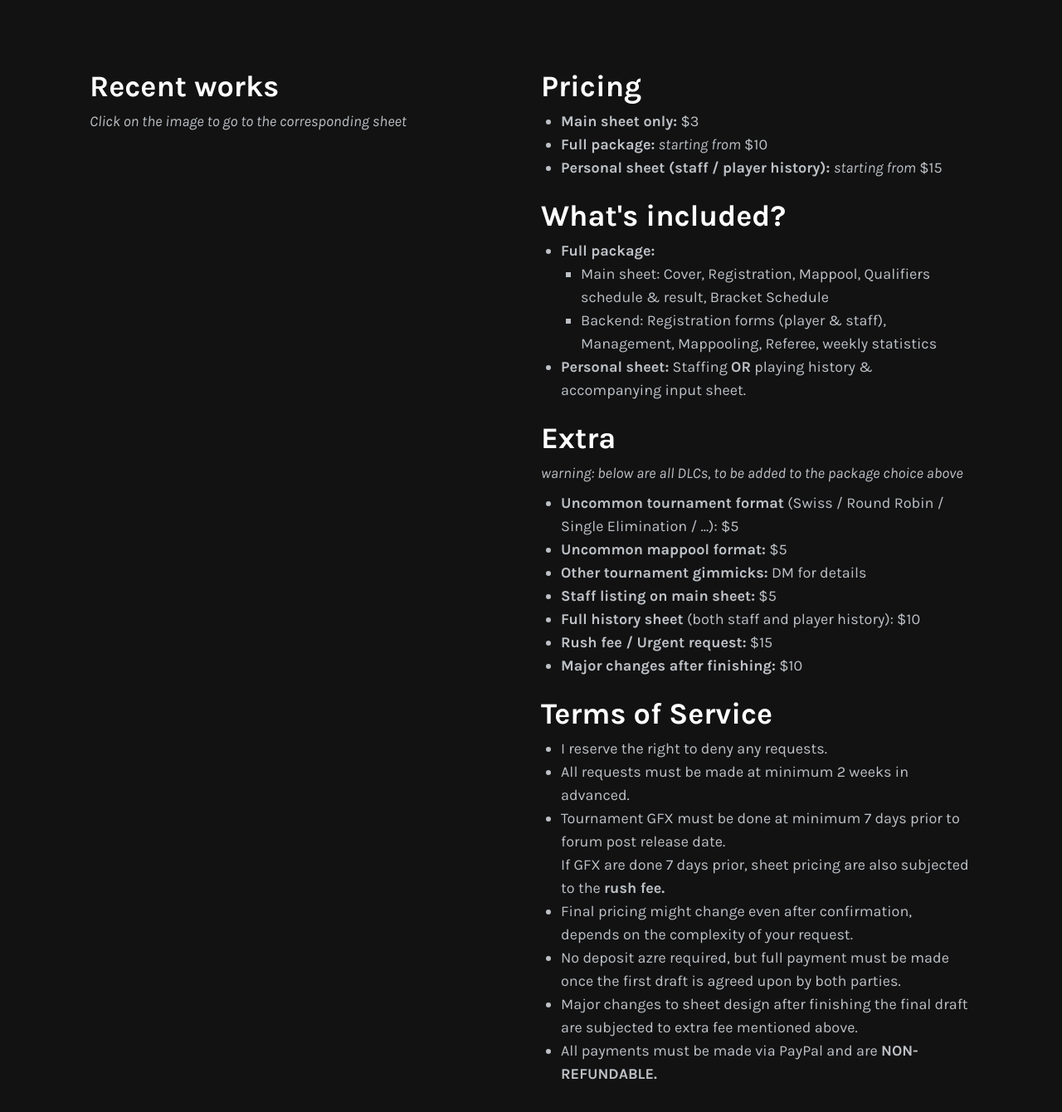
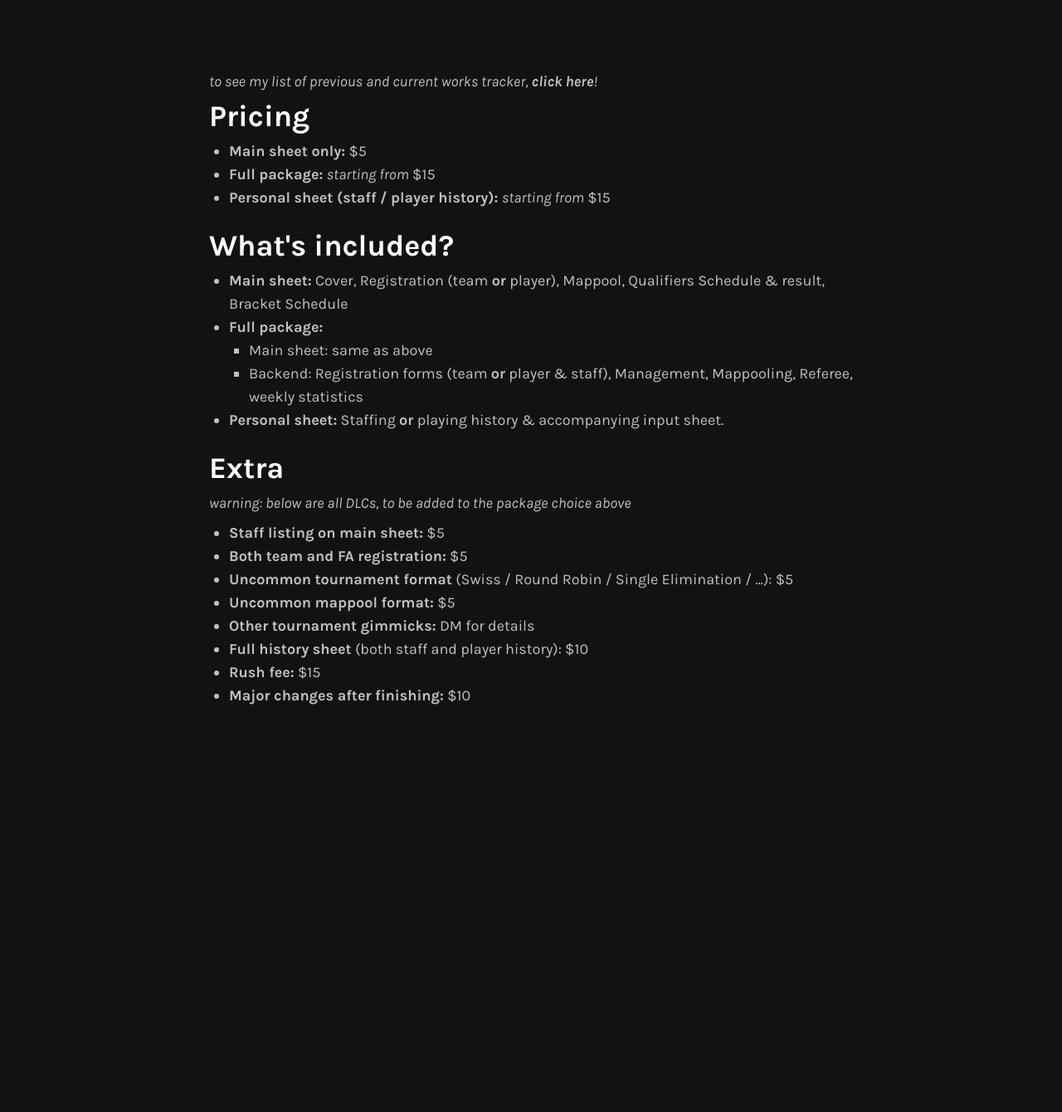
Before and after one commit to munehime/hoaq-portfolio, a SvelteKit app: page /commissions in a window 1280 px wide. Shown: the top 1340 px of the page at 83% size. After the commit the page ends 952 px from the top, so only its background shows below. Built offline with nearby package versions, Linux system fonts and the light colour scheme; some icons are missing.

Commit message:
feat: tos and commissions change

```diff
--- a/src/routes/+page.svelte
+++ b/src/routes/+page.svelte
@@ -2,6 +2,7 @@
     const links: Array<{ title: string; path: string }> = [
         { title: "me!", path: "/me" },
         { title: "commissions", path: "/commissions" },
+        { title: "tos", path: "/tos" },
         { title: "staff log", path: "/staff-log" }
     ];
 </script>
--- a/src/routes/commissions/+page.svelte
+++ b/src/routes/commissions/+page.svelte
@@ -30,23 +30,15 @@
 
 <main class="flex-1">
     <div class="flex flex-col min-h-screen justify-center items-center px-12 sm:px-24 py-20">
-        <div class="w-full max-w-7xl grid grid-cols-1 lg:grid-cols-2 justify-between items-start">
-            <div class="flex flex-col gap-4 justify-between items-between lg:items-start">
-                <div>
-                    <div class="px-3 py-1 text-4xl font-bold text-white">Recent works</div>
-                    <div class="px-3 py-1 text-lg italic">
-                        Click on the image to go to the corresponding sheet
-                    </div>
-                </div>
-                <div class="w-full px-4" />
-            </div>
+        <div class="w-[800px] max-w-7xl justify-center items-center">
             <div class="mt-3 lg:mt-0 flex flex-col gap-4 justify-between items-start">
                 <div>
+                    <div class="px-3 py-1 text-lg italic">to see my list of previous and current works tracker, <a class="font-bold" href="https://trello.com/b/MzWWWCqY/hoaqs-spreadsheet-log" target="_blank">click here</a>!</div>
                     <div class="px-3 py-1 text-4xl font-bold text-white">Pricing</div>
                     <div class="ml-6 px-3 py-1 text-lg">
                         <ul class="list-disc">
-                            <li><strong>Main sheet only:</strong> $3</li>
-                            <li><strong>Full package:</strong> <a class="italic">starting from</a> $10</li>
+                            <li><strong>Main sheet only:</strong> $5</li>
+                            <li><strong>Full package:</strong> <a class="italic">starting from</a> $15</li>
                             <li><strong>Personal sheet (staff / player history):</strong> <a class="italic">starting
                                 from</a> $15
                             </li>
@@ -58,16 +50,17 @@
                     <div class="ml-6 px-3 py-1 flex flex-col gap-4 text-lg">
                         <div>
                             <ul class="list-disc">
+                                <li><strong>Main sheet:</strong> Cover, Registration (team <b>or</b> player), Mappool, Qualifiers Schedule & result,
+                                            Bracket Schedule</li>
                                 <li><strong>Full package:</strong>
                                     <ul class="pl-6 list-[square]">
-                                        <li>Main sheet: Cover, Registration, Mappool, Qualifiers schedule & result,
-                                            Bracket Schedule
+                                        <li>Main sheet: same as above
                                         </li>
-                                        <li>Backend: Registration forms (player & staff), Management, Mappooling,
+                                        <li>Backend: Registration forms (team <b>or</b> player & staff), Management, Mappooling,
                                             Referee, weekly statistics
                                         </li>
                                     </ul>
-                                <li><strong>Personal sheet:</strong> Staffing <strong>OR</strong> playing history &
+                                <li><strong>Personal sheet:</strong> Staffing <b>or</b> playing history &
                                     accompanying input sheet.
                                 </li>
                             </ul>
@@ -82,47 +75,21 @@
                     <div class="ml-6 px-3 py-1 flex flex-col gap-4 text-lg">
                         <div>
                             <ul class="list-disc">
+                                <li><strong>Staff listing on main sheet:</strong> $5</li>
+                                <li><strong>Both team and FA registration:</strong> $5</li>
                                 <li><strong>Uncommon tournament format</strong> (Swiss / Round Robin / Single
                                     Elimination / ...): $5
                                 </li>
                                 <li><strong>Uncommon mappool format:</strong> $5</li>
                                 <li><strong>Other tournament gimmicks:</strong> DM for details</li>
-                                <li><strong>Staff listing on main sheet:</strong> $5</li>
                                 <li><strong>Full history sheet</strong> (both staff and player history): $10</li>
-                                <li><strong>Rush fee / Urgent request:</strong> $15</li>
+                                <li><strong>Rush fee:</strong> $15</li>
                                 <li><strong>Major changes after finishing:</strong> $10</li>
                             </ul>
                         </div>
                     </div>
                 </div>
                 <div>
-                    <div class="px-3 py-1 text-4xl font-bold text-white">Terms of Service</div>
-                    <div class="ml-6 px-3 py-1 flex flex-col gap-4 text-lg">
-                        <div>
-                            <ul class="list-disc">
-                                <li>I reserve the right to deny any requests.</li>
-                                <li>All requests must be made at minimum 2 weeks in advanced.</li>
-                                <li>
-                                    Tournament GFX must be done at minimum 7 days prior to forum post release date.
-                                    <div>
-                                        If GFX are done 7 days prior, sheet pricing are also subjected to the <strong>rush
-                                        fee.</strong>
-                                    </div>
-                                </li>
-                                <li>Final pricing might change even after confirmation, depends on the complexity of
-                                    your request.
-                                </li>
-                                <li>No deposit azre required, but full payment must be made once the first draft is
-                                    agreed upon by both parties.
-                                </li>
-                                <li>Major changes to sheet design after finishing the final draft are subjected to extra
-                                    fee mentioned above.
-                                </li>
-                                <li>All payments must be made via PayPal and are <strong>NON-REFUNDABLE.</strong></li>
-                            </ul>
-                        </div>
-                    </div>
-                </div>
             </div>
         </div>
     </div>
--- a/src/routes/me/+page.svelte
+++ b/src/routes/me/+page.svelte
@@ -66,7 +66,7 @@
                         </div>
                     </div>
                     <div class="text-xl text-center font-mono">
-                        NM1 enjoyer / avid tournament staff
+                        25, he-him, vi/en
                     </div>
                     <div class="">
                         <ul class="flex gap-7 justify-center items-center w-full">
@@ -104,24 +104,13 @@
                         <div>
                             A jack-of-all-trade type of staff. You can find me in pretty much every staff role of a
                             tournament, with the exclusion of designing. I was mainly a referee from 2018 to 2020 and
-                            slowly trainsitioned to my current favourite role - Streamer (sometimes Commentator). My
-                            standout contribution to this role can be seen in <i>3 Digits World Cup</i>,
-                            <i>Charlie’s Perfect Math Class</i>,
-                            <i>The Perennial</i>,
-                            <i>Australia & New Zealand Tournament</i> and many more.
+                            slowly trainsitioned to Streamer role when I finally got a decent PC. Lately, you might know me as one of the organizers for <b>Resurrection Cup</b> and <b>Aim Cup</b>.
                         </div>
                         <div>
-                            Since 2021, I’ve been experimenting with making spreadsheets for tournaments. Though I might
-                            not be as good as other well-known sheeters, I’m still confident in my sheeting style -
-                            minimal but informative.
+                            Since 2021, I’ve been experimenting with making spreadsheets for tournaments. Unlike other sheeters, you can find me designing some of the more sensible spreadsheets - minimal and informative.
                         </div>
                         <div>
-                            Other than staffing for international tournaments, you can also find me hosting most of
-                            Vietnam’s mainstream tournaments like <i>Vietnam osu! Championship</i>
-                            or
-                            <i>osu! No Name Tournament</i>, under the provision of Vietnam Community League (think of it
-                            as
-                            <i>Corsace</i>, but for the Vietnamese community only).
+                            Other than staffing for international tournaments, you might also know me as the host of <b>Vietnam osu! Championship</b>, under the provision of <a class="italic">Vietnam Community League</a> (it's like <a class="italic">Corsace</a>, but for focused on the Vietnamese player-base).
                         </div>
                     </div>
                 </div>
--- /dev/null
+++ b/src/routes/tos/+page.svelte
@@ -0,0 +1,33 @@
+<svelte:head>
+    <title>commissions | Hoaq</title>
+    <meta name="description" content="Hi, I'm Hoaq" />
+    <meta property="og:title" content="commissions | Hoaq" />
+    <meta property="og:url" content="https://hoaq.id.vn/commissions" />
+    <meta property="og:description" content="Hi, I'm Hoaq" />
+    <meta property="twitter:title" content="commissions | Hoaq" />
+    <meta property="twitter:description" content="Hi, I'm Hoaq" />
+</svelte:head>
+
+<main class="flex-1">
+    <div class="flex flex-col min-h-screen justify-center items-center px-12 sm:px-24 py-20">
+        <div class="w-[800px] max-w-7xl justify-center items-center">
+            <div class="mt-3 lg:mt-0 flex flex-col gap-4 justify-between items-start">
+                <div>
+                    <div class="px-3 py-1 text-4xl font-bold text-white">Terms of Service</div>
+                    <div class="ml-6 px-3 py-1 flex flex-col gap-4 text-lg">
+                        <div>
+                            <ul class="list-disc">
+                                <li>I reserve the right to deny any requests.</li>
+                                <li>All tournament commissions must be made at minimum 14 days in advanced of forum post release, with GFX ready upon confirmation of the commission. If this is not possible, <b>rush fees</b> will incur.</li>
+                                <li>Staff / player history sheet will be finished in approximately <b>21 days</b>, with delays being notified at least 7 days from deadline.</li>
+                                <li>Major changes to sheet design after both parties agreeing to the final design are subjected to extra fees.</li>
+                                <li>Final pricing will be declared and charged upon the delivery of <b>cover</b> and <b>team / player  listing</b> of the main sheet, or delivery of <b>final design</b> for staff / player history sheet.</li>
+                                <li>All payments must be made via PayPal (prefered) or Ko-fi and are <b>NON-REFUNDABLE.</b></li>
+                            </ul>
+                        </div>
+                    </div>
+                </div>
+            </div>
+        </div>
+    </div>
+</main>
```
Also changed, not shown: 1 other file (tests, documents, lock files or other folders).
